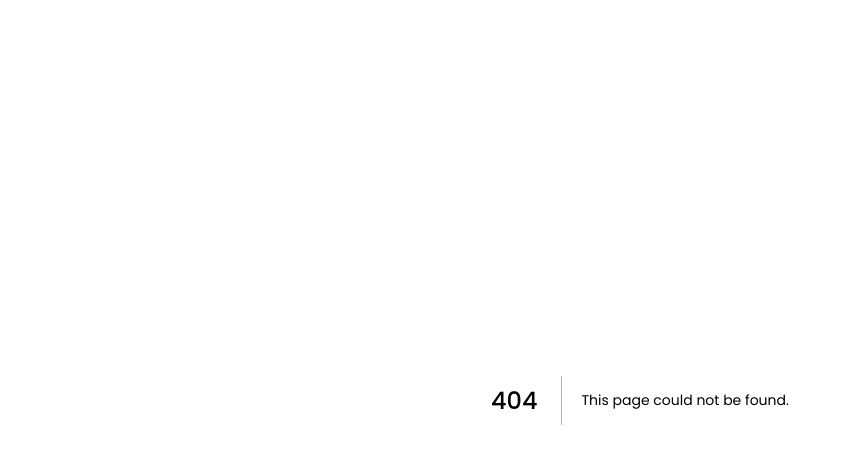
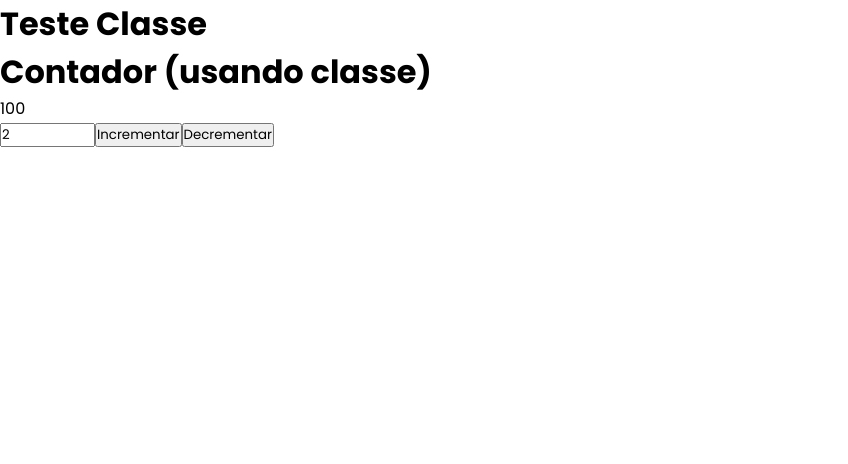
Before and after one commit to wagnnermorais/Next-React-Full-Course-Exercises, a Next.js app in the folder review/: page /classe/counter in a window 1280 px wide. Before the commit this address had no page. Shown: the top 464 px of the page, without its empty margins (0-848 px from the left). Built offline with nearby package versions, Linux system fonts and the light colour scheme.

Commit message:
feat: creating components using classes

```diff
--- /dev/null
+++ b/review/components/Counter.jsx
@@ -0,0 +1,38 @@
+import { Component } from "react";
+
+export default class Counter extends Component {
+  state = {
+    numero: this.props.valorInicial ?? 0,
+    passo: this.props.passo ?? 1,
+  };
+
+  increase() {
+    this.setState({
+      numero: this.state.numero + this.state.passo,
+    });
+  }
+
+  decrease() {
+    this.setState({
+      numero: this.state.numero - this.state.passo,
+    });
+  }
+
+  render() {
+    return (
+      <div>
+        <h1>Contador (usando classe)</h1>
+        <p>{this.state.numero}</p>
+        <input
+          type="number"
+          min={1}
+          max={1000}
+          value={this.state.passo}
+          onChange={(e) => this.setState({ passo: Number(e.target.value) })}
+        />
+        <button onClick={() => this.increase()}>Incrementar</button>
+        <button onClick={() => this.decrease()}>Decrementar</button>
+      </div>
+    );
+  }
+}
--- /dev/null
+++ b/review/pages/classe/counter.jsx
@@ -0,0 +1,13 @@
+import Counter from "@/components/Counter";
+import { Component } from "react";
+
+export default class Contador extends Component {
+  render() {
+    return (
+      <div>
+        <h1>Teste Classe</h1>
+        <Counter valorInicial={100} passo={2} />
+      </div>
+    );
+  }
+}
```
